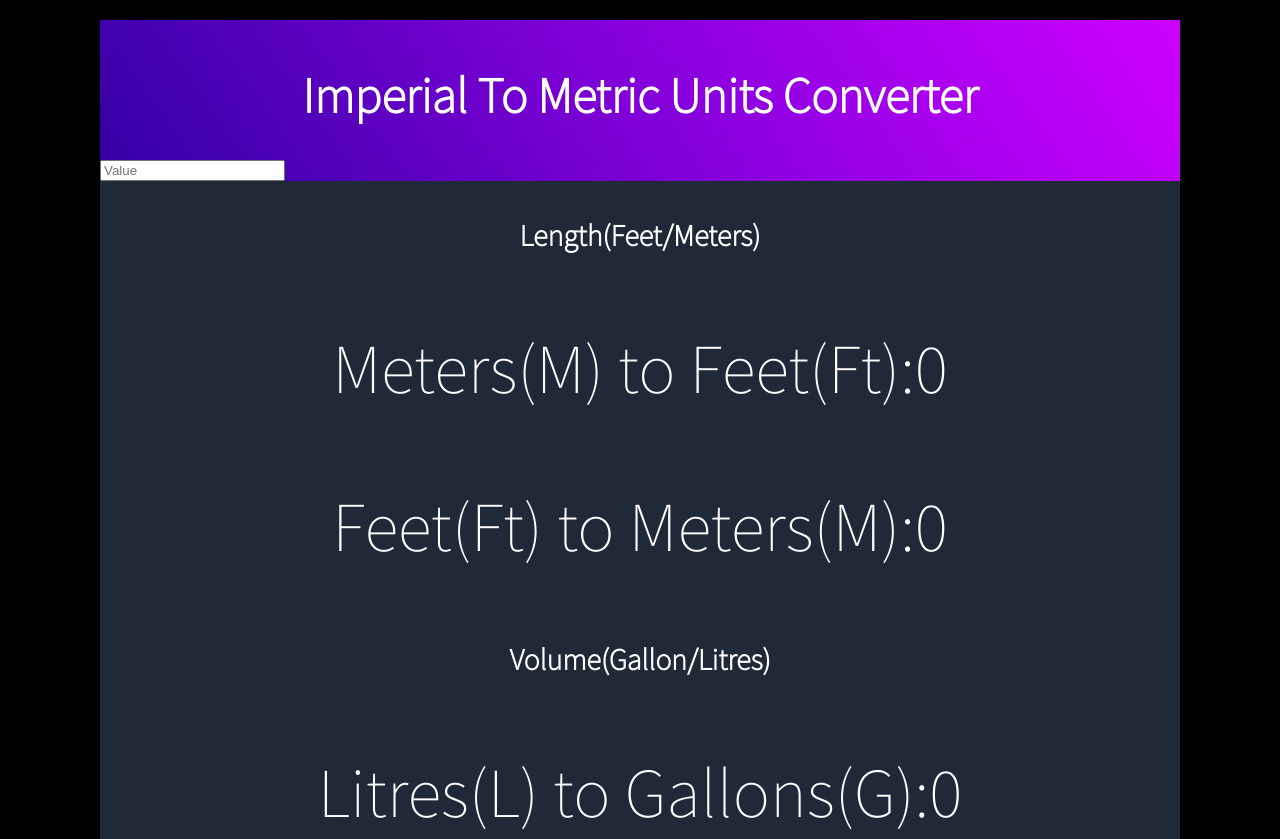
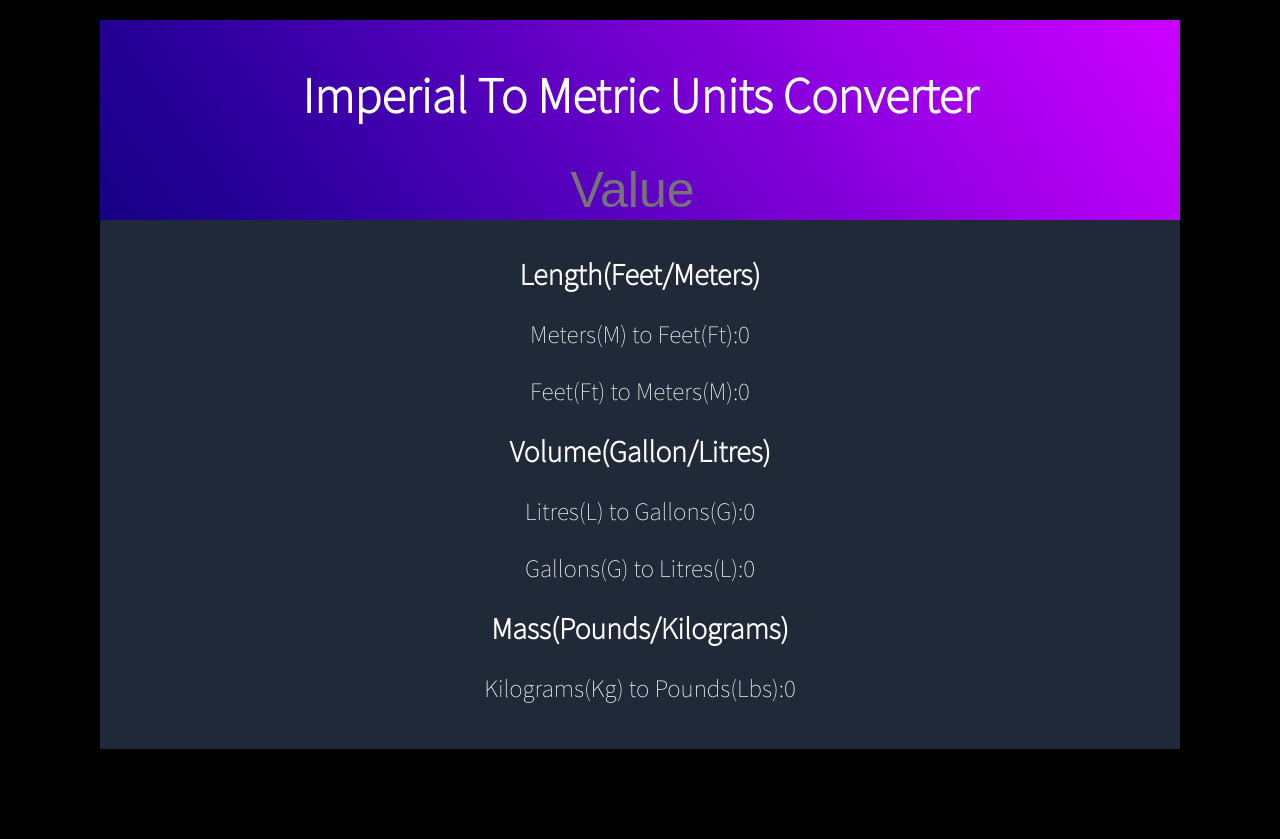
Before and after one commit to DaveB1992/Metric-Converter, a plain HTML site: page index.html in a window 1280 px wide. Shown: the top 839 px of the page. Drawn offline with Linux system fonts and the light colour scheme.

Commit message:
Update index.css

```diff
--- a/index.css
+++ b/index.css
@@ -1,5 +1,4 @@
 @import url("https://fonts.googleapis.com/css2?family=Source+Sans+Pro:wght@200&display=swap");
-
 
 html, body {
     margin: 0;
@@ -23,6 +22,17 @@ p{
     font-size: 70px;
 }
 
+input{
+    width: 100%;
+    border: none;
+    display: block;
+    margin: auto;
+    padding: auto;
+    font-size: 50px;
+    text-align: center;
+    color: white;
+    background: transparent;
+}
 
 input:focus{
       outline: none !important;
@@ -52,16 +62,6 @@ input:focus::placeholder{
 );
 }
 
-#value{
-    display: block;
-    margin: auto;
-    padding: auto;
-    font-size: 50px;
-    text-align: center;
-    color: white;
-    background: transparent;
-}
-
 .conversion{
     text-align: center;
     padding: 10px;
@@ -69,6 +69,6 @@ input:focus::placeholder{
     background-color: #1F2937;
 }
 
-#text{
+.text{
     font-size: 25px;
 }
```
